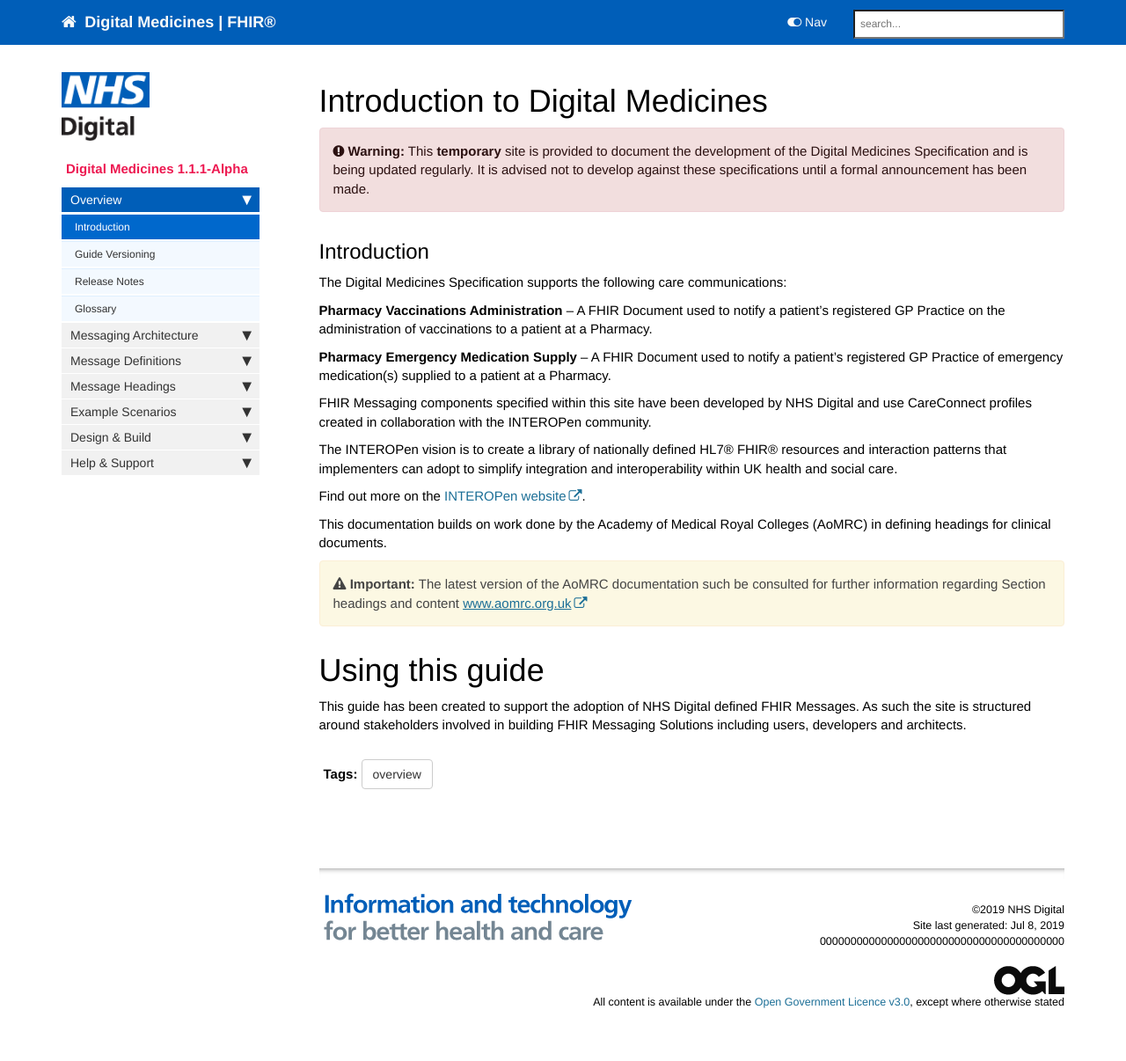
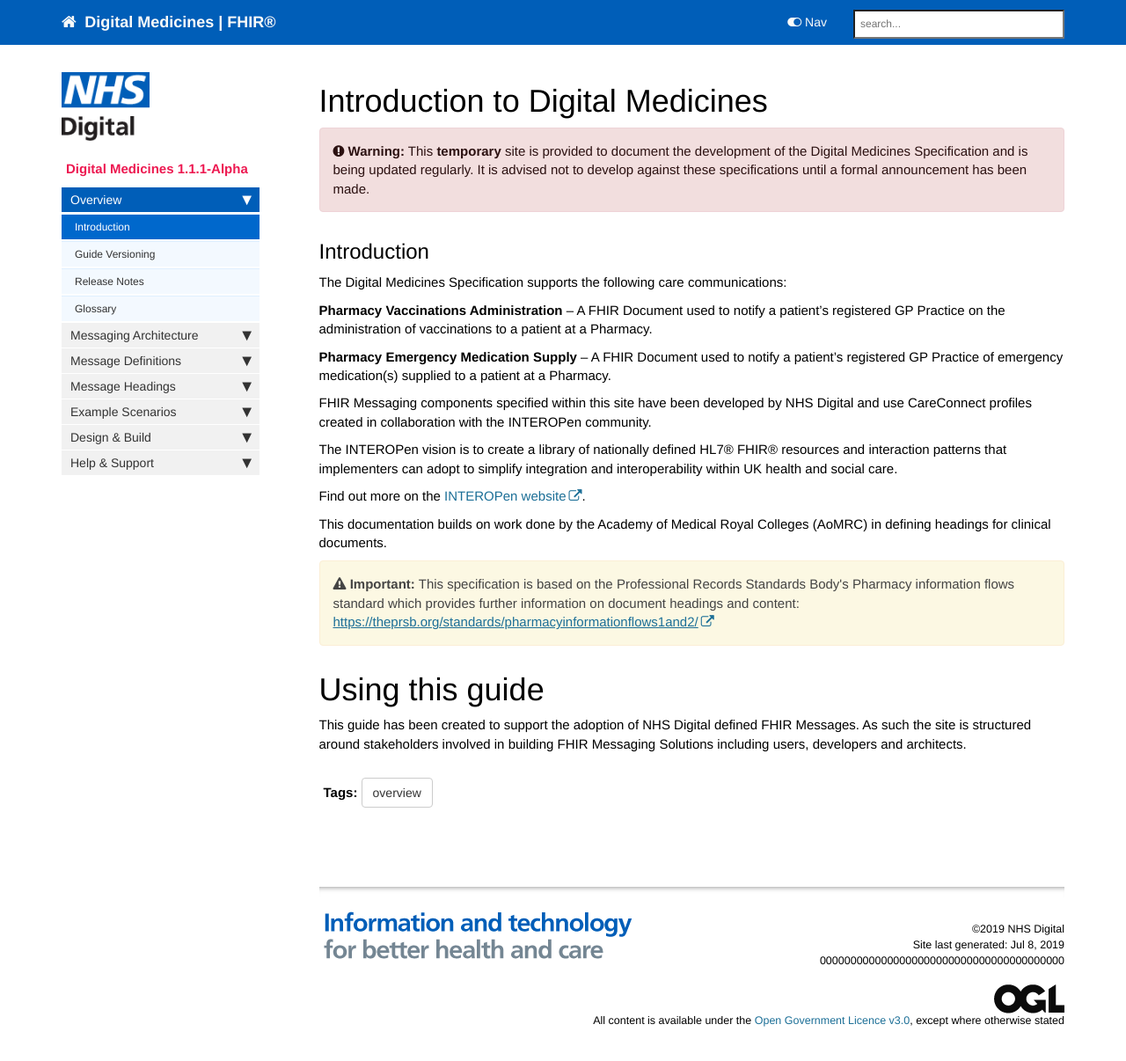
Before and after one commit to nhsconnect/ITK-FHIR-Digital-Medicines, a Jekyll site: the page built from index.md, in a window 1280 px wide and 1230 px high. Shown: the top 1206 px of the window at 88% size. Built offline with Jekyll 4.4.1, drawn with Linux system fonts in a browser that asks for light colours; nearby versions of some CDN libraries; comment, search, counter and statistics services are not loaded.

Commit message:
banner text updated

```diff
--- a/_includes/custom/section.warnbanner.html
+++ b/_includes/custom/section.warnbanner.html
@@ -1,4 +1,4 @@
 
 
   <div class="alert alert-warning" role="alert">
-<i class="fa fa-warning"></i> <b>Important:</b> The latest version of the AoMRC documentation such be consulted for further information regarding Section headings and content <a href="http://www.aomrc.org.uk">www.aomrc.org.uk</a> </div>
+<i class="fa fa-warning"></i> <b>Important:</b> This specification is based on the Professional Records Standards Body's  Pharmacy information flows standard which provides further information on document headings and content: <a href="https://theprsb.org/standards/pharmacyinformationflows1and2/">https://theprsb.org/standards/pharmacyinformationflows1and2/</a> </div>
```
